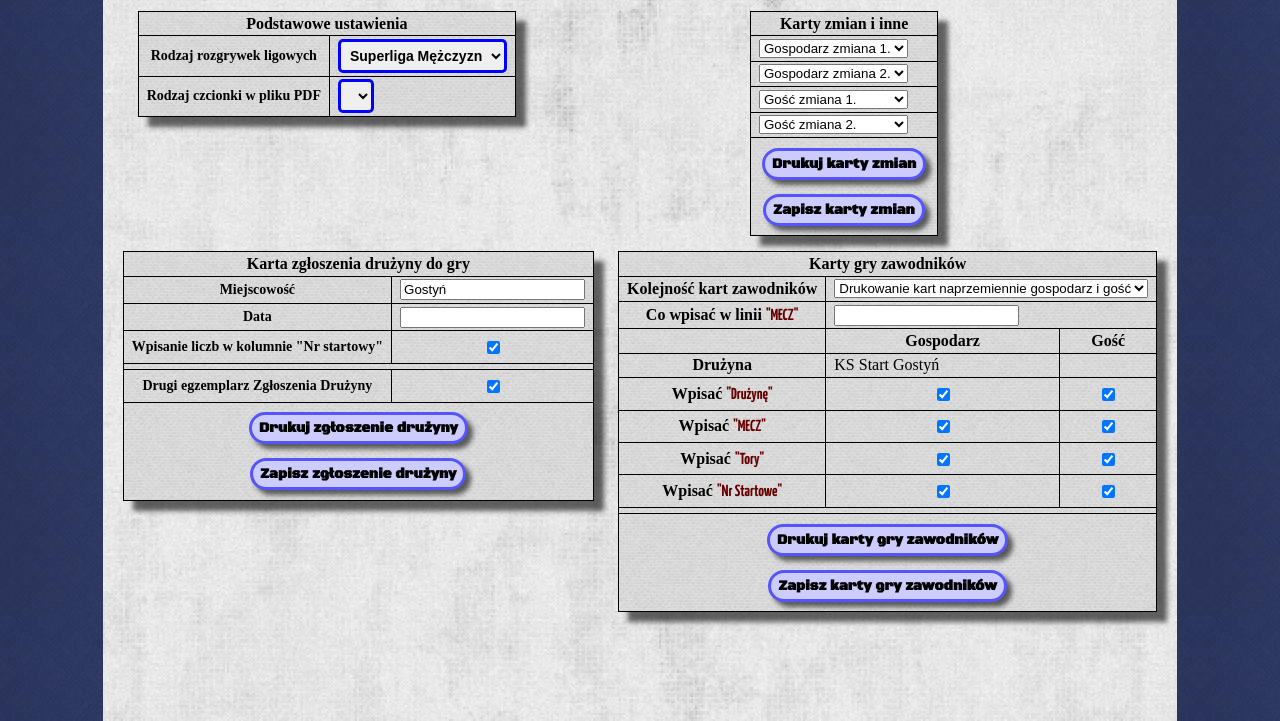
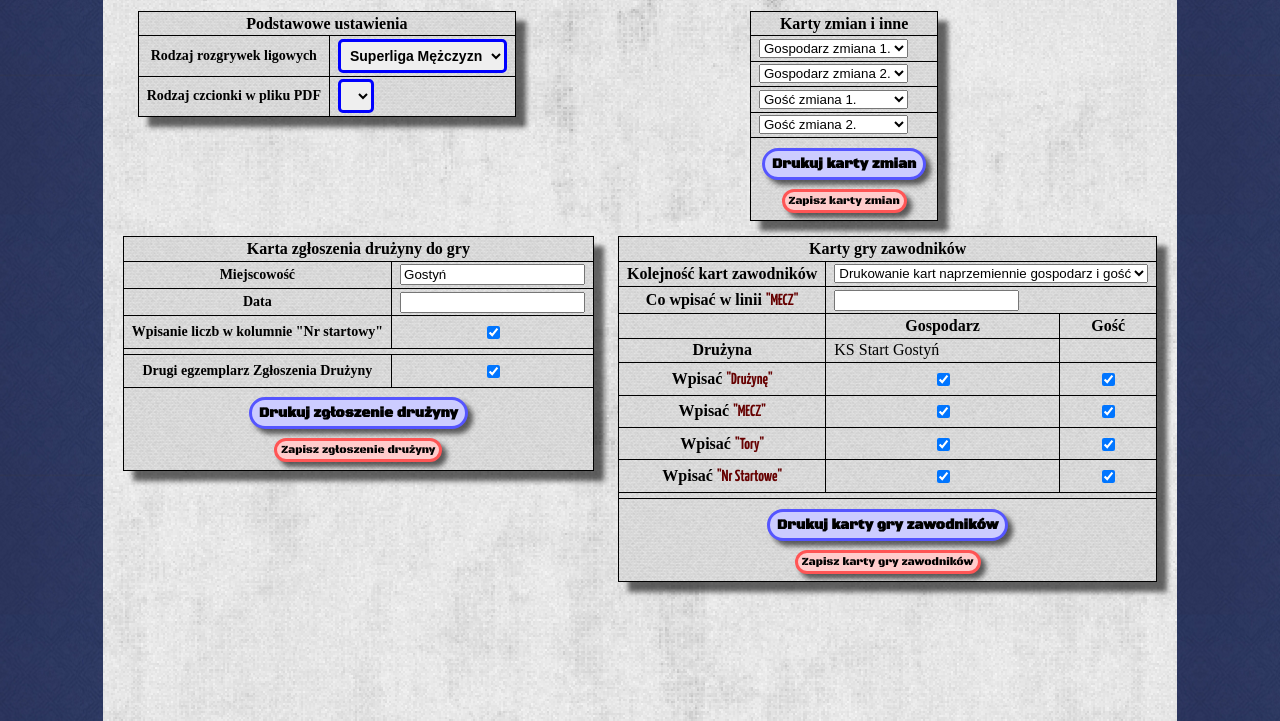
Before and after one commit to patlukas/kregle-generator-dokumentow, a plain HTML site: page index.html in a window 1280 px wide. Shown: the part 79-800 px from the top of the page. Drawn offline with nearby package versions, Linux system fonts and the light colour scheme; a script that the page names is missing; a web font is replaced by a local one.

Commit message:
Edit style button save pdf

```diff
--- a/index.html
+++ b/index.html
@@ -62,12 +62,8 @@
                     <option value=4>Karta gry zawodnika</option>
                 </select> </td> </tr>
                 <tr> <th>
-                    <label class="labelCheckbox">
-                        <button onclick="kartyZmian_onPrint()" id="kartyZmian_print" class="printButton"> Drukuj karty zmian </button>
-                    </label>
-                    <label class="labelCheckbox">
-                        <button onclick="kartyZmian_onSave()" id="kartyZmian_save" class="printButton"> Zapisz karty zmian </button>
-                    </label>
+                    <div> <button onclick="kartyZmian_onPrint()" id="kartyZmian_print" class="printButton"> Drukuj karty zmian </button> </div>
+                    <div> <button onclick="kartyZmian_onSave()" id="kartyZmian_save" class="saveButton"> Zapisz karty zmian </button> </div>
                 </th> </tr>
             </table>
         </div>
@@ -76,17 +72,17 @@
                 <tr> <th colspan="2">Karta zgłoszenia drużyny do gry</th> </tr>
                 <tr id="tableAddOptionHead">
                     <th>Miejscowość</th>
-                    <td><input tyle="text" id="zgloszenieDruzyny_miejscowosc" value="Gostyń"></td>
+                    <td> <input tyle="text" id="zgloszenieDruzyny_miejscowosc" value="Gostyń"> </td>
                 </tr>
                 <tr id="tableAddOptionHead">
                     <th>Data</th>
-                    <td><input tyle="text" id="zgloszenieDruzyny_data"></td>
+                    <td> <input tyle="text" id="zgloszenieDruzyny_data"> </td>
                 </tr>
                 <tr id="tableAddOptionHead">
                     <th title="Wpisanie w kolumnie 'Nr Startowy' kolejnych liczb"> Wpisanie liczb w kolumnie "Nr startowy" </th>
-                    <td><label class="labelCheckbox">
+                    <td> <label class="labelCheckbox">
                         <input type="checkbox" class="checkbox" id="zgloszenieDruzyny_numbersInNrStart" checked>
-                    </label></td>
+                    </label> </td>
                 </tr>
                 <tr> <th colspan="2"> <table id="zgloszenieDruzyny_tablePlayer"></table> </th> </tr>
                 <tr id="tableAddOptionHead">
@@ -96,12 +92,8 @@
                     </label> </td>
                 </tr>
                 <tr> <th colspan="2">
-                    <label class="labelCheckbox">
-                        <button onclick="zgloszenieDruzyny_onPrint()" id="zgloszenieDruzyny_print" class="printButton"> Drukuj zgłoszenie drużyny </button>
-                    </label>
-                    <label class="labelCheckbox">
-                        <button onclick="zgloszenieDruzyny_onSave()" id="zgloszenieDruzyny_save" class="printButton"> Zapisz zgłoszenie drużyny </button>
-                    </label>
+                    <div> <button onclick="zgloszenieDruzyny_onPrint()" id="zgloszenieDruzyny_print" class="printButton"> Drukuj zgłoszenie drużyny </button> </div>
+                    <div> <button onclick="zgloszenieDruzyny_onSave()" id="zgloszenieDruzyny_save" class="saveButton"> Zapisz zgłoszenie drużyny </button> </div>
                 </th> </tr>
             </table>
         </div>
@@ -119,16 +111,8 @@
                     <th>Co wpisać w linii <b class="specialFont">"MECZ"</b></th>
                     <td colspan="2"> <input tyle="text" id="kartaGryZawodnika_nameMecz"> </td>
                 </tr>
-                <tr>
-                    <td> </td>
-                    <th>Gospodarz</th>
-                    <th>Gość</th>
-                </tr>
-                <tr>
-                    <th>Drużyna</th>
-                    <td>KS Start Gostyń</td>
-                    <th id="kartyGryZawodnika_selectTeamContener"></th></tr>
-                <tr>
+                <tr> <td> </td> <th>Gospodarz</th> <th>Gość</th> </tr>
+                <tr> <th>Drużyna</th> <td>KS Start Gostyń</td> <th id="kartyGryZawodnika_selectTeamContener"></th></tr> <tr>
                     <th>Wpisać <b class="specialFont">"Drużynę"</b></th>
                     <td><label class="labelCheckbox"> <input type="checkbox" class="checkbox" id="kartyGryZawodnika_nameTeam_home" checked> </label></td>
                     <td><label class="labelCheckbox"> <input type="checkbox" class="checkbox" id="kartyGryZawodnika_nameTeam_guest" checked> </label></td>
@@ -150,12 +134,8 @@
                 </tr>
                 <tr><td colspan="3"><table id="kartyGryZawodnika_tablePlayer"></table></td></tr>
                 <tr><th colspan="3">
-                    <label class="labelCheckbox">
-                        <button onclick="kartyGryZawodnika_onPrint()" id="kartyZmian_print" class="printButton"> Drukuj karty gry zawodników </button>
-                    </label>
-                    <label class="labelCheckbox">
-                        <button onclick="kartyGryZawodnika_onSave()" id="kartyZmian_save" class="printButton"> Zapisz karty gry zawodników </button>
-                    </label>
+                    <div> <button onclick="kartyGryZawodnika_onPrint()" id="kartyZmian_print" class="printButton"> Drukuj karty gry zawodników </button> </div>
+                    <div> <button onclick="kartyGryZawodnika_onSave()" id="kartyZmian_save" class="saveButton"> Zapisz karty gry zawodników </button> </div>
                 </th></tr>
             </table>
         </div>
--- a/style.css
+++ b/style.css
@@ -33,6 +33,20 @@
     background-color: #ccccff;
     font-family: 'Black Ops One', cursive;
     font-size: 14px;
+    user-select: none;
+    -webkit-box-shadow: 5px 5px 5px 0px rgba(0,0,0,0.59);
+    -moz-box-shadow: 5px 5px 5px 0px rgba(0,0,0,0.59);
+    box-shadow: 5px 5px 5px 0px rgba(0,0,0,0.59);
+}
+.saveButton {
+    cursor: pointer;
+    border: 3px solid #f55;
+    border-radius: 20px;
+    padding: 2px 4px 2px 4px;
+    margin: 2px 4px 5px 4px;
+    background-color: #fcc;
+    font-family: 'Black Ops One', cursive;
+    font-size: 11px;
     user-select: none;
     -webkit-box-shadow: 5px 5px 5px 0px rgba(0,0,0,0.59);
     -moz-box-shadow: 5px 5px 5px 0px rgba(0,0,0,0.59);
```
